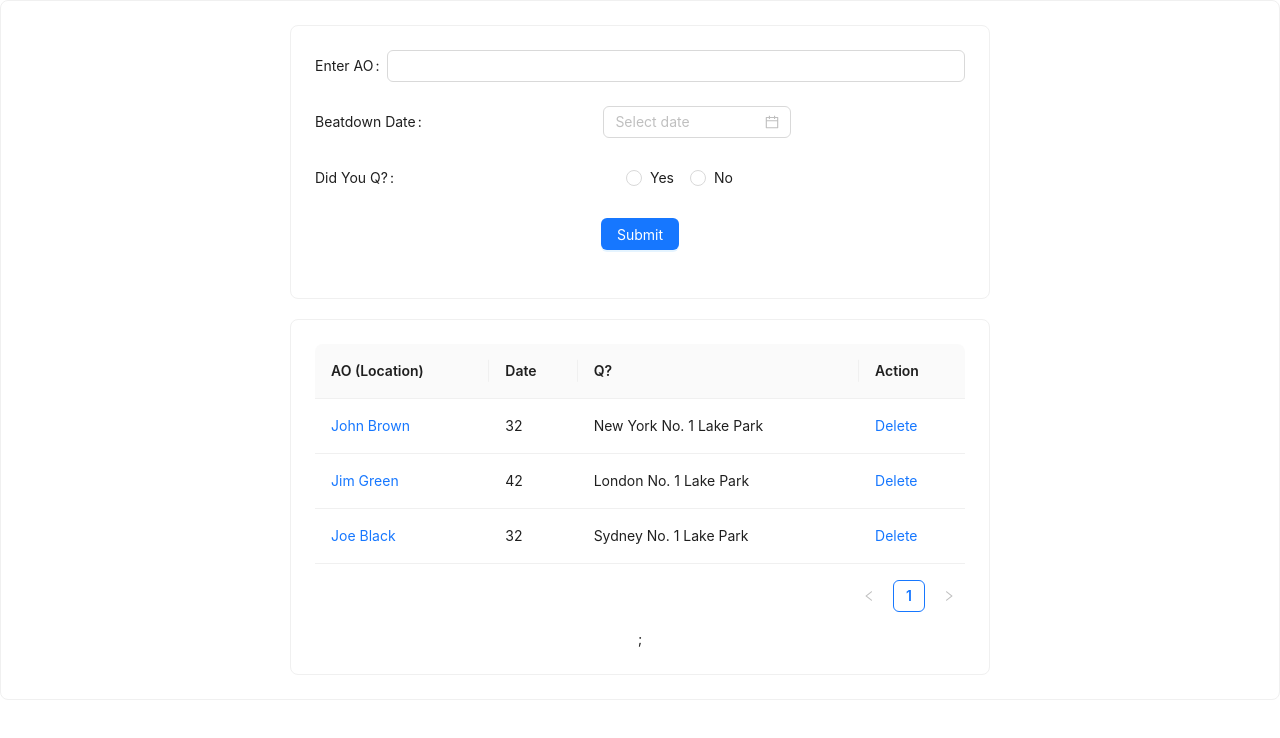
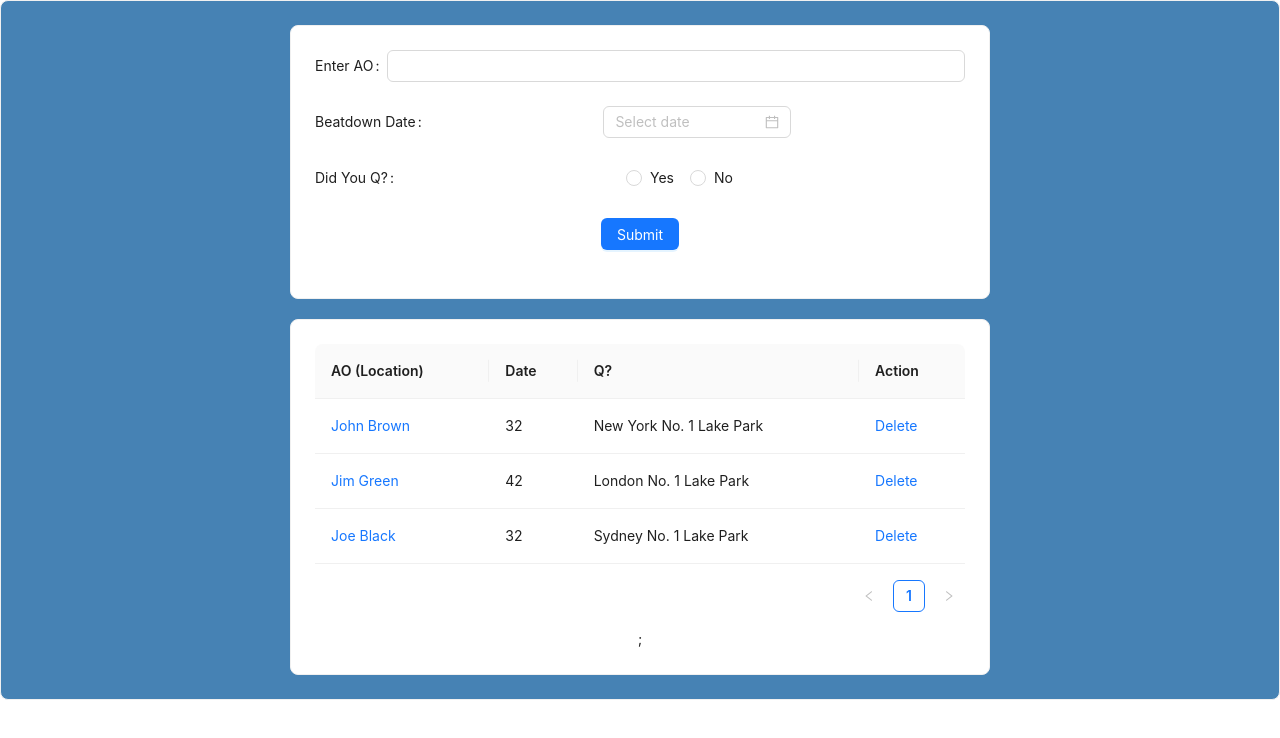
Before and after one commit to zach0811/beatdown-tracker, a React (Create React App) app: page / in a window 1280 px wide. Shown: the top 738 px of the page. Built offline with nearby package versions, Linux system fonts and the light colour scheme.

Commit message:
card style changes

```diff
--- a/src/App.css
+++ b/src/App.css
@@ -36,3 +36,9 @@
     transform: rotate(360deg);
   }
 }
+
+.card {
+  display: grid;
+ justify-content: center;
+  background-color: #4682b4;
+}
--- a/src/App.js
+++ b/src/App.js
@@ -6,7 +6,7 @@ import { Card } from "antd";
 function App() {
   return (
     <div className="App">
-      <Card style={{ display: "grid", placeItems: "center" }}>
+      <Card className="card">
         <EnterBeatdown />
         <BeatdownTable />
       </Card>
```
Also changed, not shown: src/Components/EnterBeatdown.js (+77 -0 lines).
